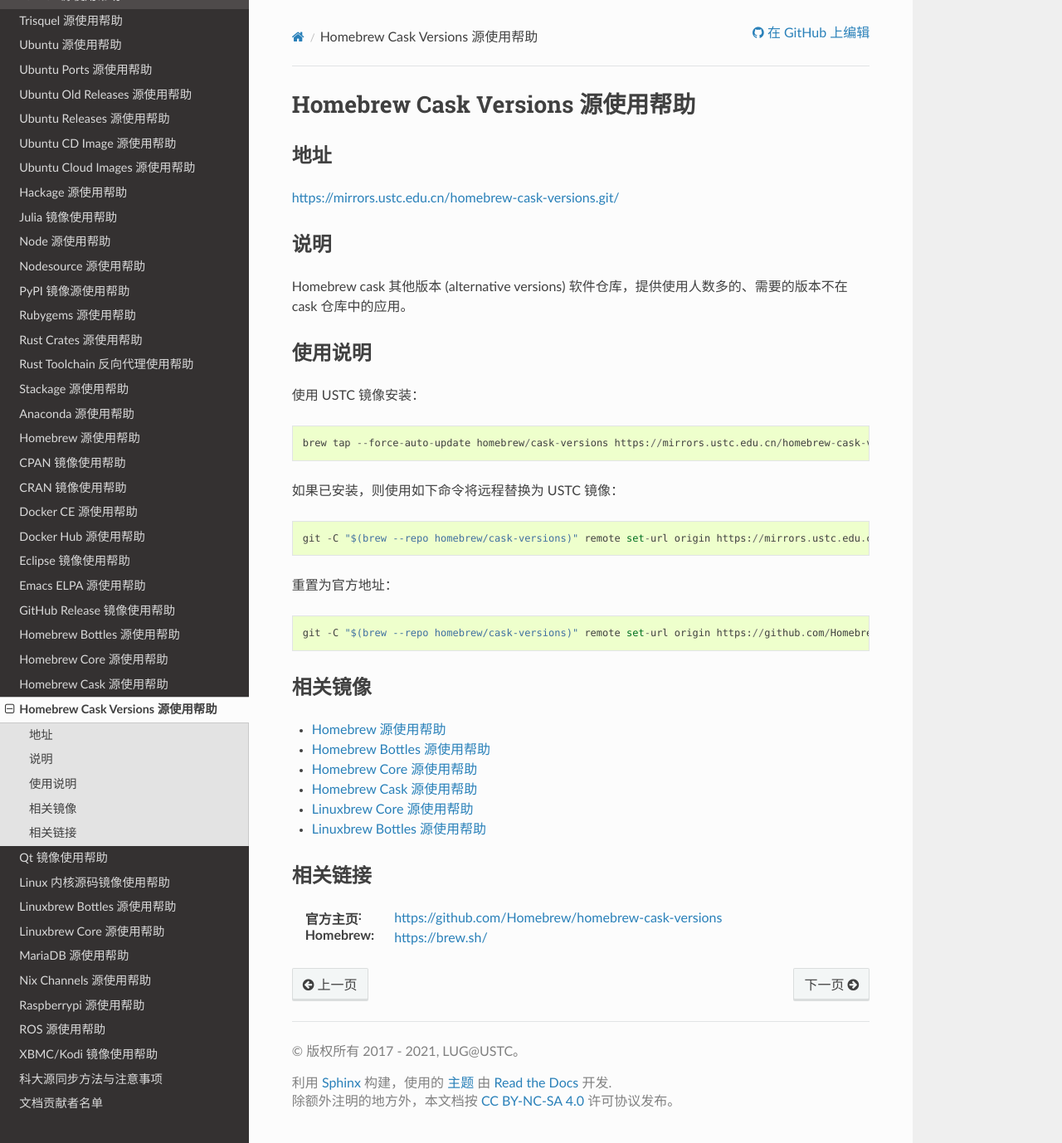
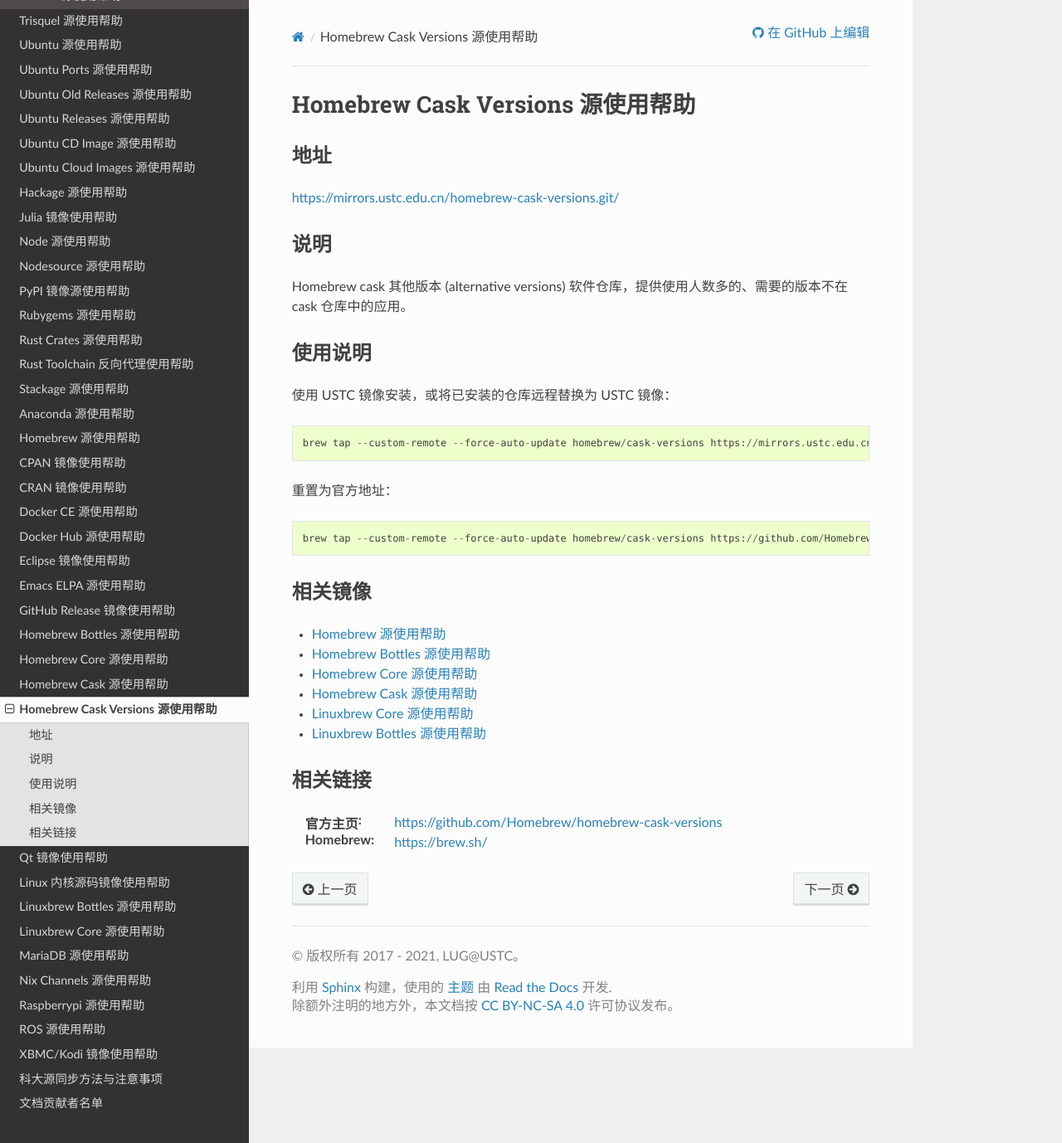
Before and after one commit to ustclug/mirrorhelp, a Sphinx documentation site: the page built from source/homebrew-cask-versions.git.rst, in a window 1280 px wide and 1378 px high. Shown: the whole window at 83% size. Built offline with Sphinx 7.4.7 and the Read the Docs theme 2.0.0, drawn with Linux system fonts in a browser that asks for light colours; pages that are not in the unit, such as notebooks, are missing from menus.

Commit message:
Update docs for Homebrew Taps

```diff
--- a/source/brew.git.rst
+++ b/source/brew.git.rst
@@ -44,8 +44,7 @@
 .. note::
     重置回默认远程后，用户应该删除 shell 的 profile 设置中的环境变量 ``HOMEBREW_BREW_GIT_REMOTE`` 以免运行 ``brew update`` 时远程再次被更换。
 
-使用科大源安装 Homebrew / Linuxbrew
-==================================
+使用科大源安装 Homebrew / Linuxbrew：
 
 首先在命令行运行如下几条命令设置环境变量：
 
--- a/source/homebrew-cask-versions.git.rst
+++ b/source/homebrew-cask-versions.git.rst
@@ -15,23 +15,17 @@
 使用说明
 ========
 
-使用 USTC 镜像安装：
+使用 USTC 镜像安装，或将已安装的仓库远程替换为 USTC 镜像：
 
 ::
 
-    brew tap --force-auto-update homebrew/cask-versions https://mirrors.ustc.edu.cn/homebrew-cask-versions.git
-
-如果已安装，则使用如下命令将远程替换为 USTC 镜像：
-
-::
-
-    git -C "$(brew --repo homebrew/cask-versions)" remote set-url origin https://mirrors.ustc.edu.cn/homebrew-cask-versions.git
+    brew tap --custom-remote --force-auto-update homebrew/cask-versions https://mirrors.ustc.edu.cn/homebrew-cask-versions.git
 
 重置为官方地址：
 
 ::
 
-    git -C "$(brew --repo homebrew/cask-versions)" remote set-url origin https://github.com/Homebrew/homebrew-cask-versions
+    brew tap --custom-remote --force-auto-update homebrew/cask-versions https://github.com/Homebrew/homebrew-cask-versions
 
 
 相关镜像
--- a/source/homebrew-core.git.rst
+++ b/source/homebrew-core.git.rst
@@ -39,7 +39,7 @@
 ::
 
     unset HOMEBREW_CORE_GIT_REMOTE
-    git -C "$(brew --repo homebrew/core)" remote set-url origin https://github.com/Homebrew/homebrew-core
+    brew tap --custom-remote homebrew/core https://github.com/Homebrew/homebrew-core
 
 .. note::
     重置回默认远程后，用户应该删除 shell 的 profile 设置中的环境变量 ``HOMEBREW_CORE_GIT_REMOTE`` 以免运行 ``brew update`` 时远程再次被更换。
--- a/source/linuxbrew-core.git.rst
+++ b/source/linuxbrew-core.git.rst
@@ -39,7 +39,7 @@
 ::
 
     unset HOMEBREW_CORE_GIT_REMOTE
-    git -C "$(brew --repo homebrew/core)" remote set-url origin https://github.com/Homebrew/linuxbrew-core
+    brew tap --custom-remote homebrew/core https://github.com/Homebrew/linuxbrew-core
 
 .. note::
     重置回默认远程后，用户应该删除 shell 的 profile 设置中的环境变量 ``HOMEBREW_CORE_GIT_REMOTE`` 以免运行 ``brew update`` 时远程再次被更换。
```
Also changed, not shown: source/homebrew-cask.git.rst (+3 -9 lines).
